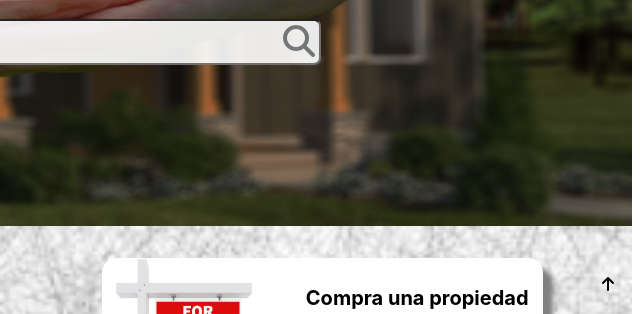
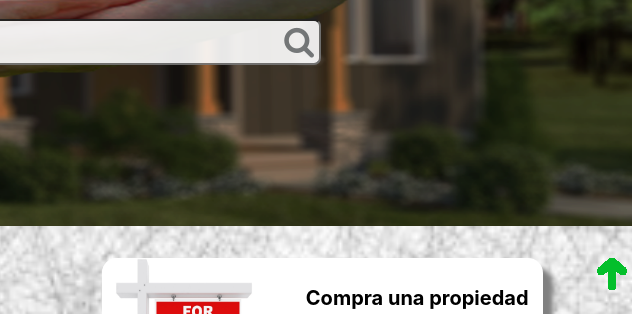
Before and after one commit to Chris-dot/Edifikka, a plain HTML site: page index.html in a window 1280 px wide. Shown: the part 486-800 px from the top of the page, 640-1280 px from the left. Drawn offline with nearby package versions, Linux system fonts and the light colour scheme; some packages are replaced by stand-ins of ours.

Commit message:
Add files via upload

```diff
--- a/index.html
+++ b/index.html
@@ -10,7 +10,7 @@
 <link href="//netdna.bootstrapcdn.com/font-awesome/3.2.1/css/font-awesome.css" rel="stylesheet">
 <link href="fontawesome/css/fontawesome.min.css" rel="stylesheet">
 <link href="path/to/font-awesome/css/font-awesome.min.css" rel="stylesheet">
-<link
+<link rel="stylesheet" href="https://maxcdn.bootstrapcdn.com/font-awesome/4.5.0/css/font-awesome.min.css">
 
 
 </head>
@@ -293,7 +293,9 @@
                                 <label class="wsp-number-footer">+569 4026 9387<img class="WspContacto-footer" src="img/icons/whatsapp.png" alt="icon-wsp-footer"></img></label>
 
                                 <!--BTN ARRIBA-->
-                                <span class="ir-arriba" id="botonArriba" ><i class="fas fa-arrow-up"></i><!--<img class="arrow-up" src="img/icons/up-arrow-green.png" alt="icon-arrow-up"></img>--></span>
+                                <span class="ir-arriba" id="botonArriba"><img class="arrow-up" src="img/icons/up-arrow-green.png" alt="icon-arrow-up"></img></span
+
+
                             </div>
 
 
@@ -330,6 +332,7 @@
     <script src="js/GoogleMap.js"></script>
     <script src="js/index.js"></script>
     <script src="https://maps.googleapis.com/maps/api/js?key=AIzaSyAezCIEsiWe7ykyC41kguaAxhaI2yTBfgE&callback=myMap"></script>
+    <script src="https://ajax.googleapis.com/ajax/libs/jquery/1.11.3/jquery.min.js"></script>
 
 </body>
 
```
